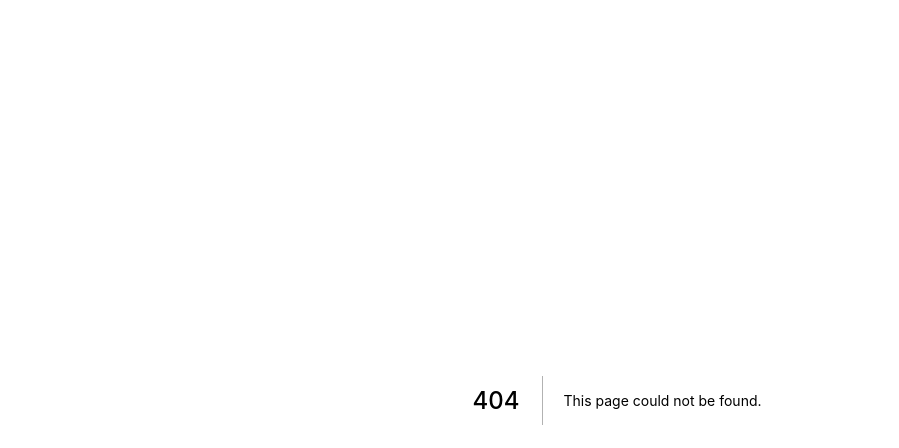
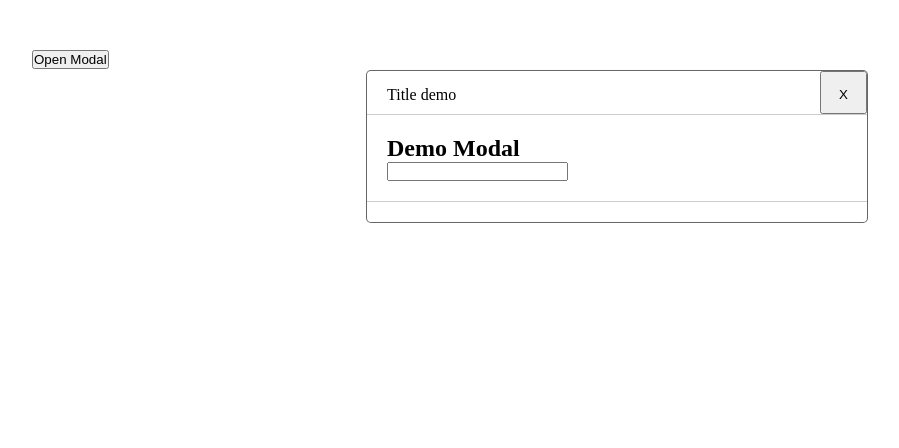
Before and after one commit to duong94/first-demo-nextjs, a Next.js app: page /modal/solution in a window 1280 px wide. Before the commit this address had no page. Shown: the top 448 px of the page, without its empty margins (23-922 px from the left). Built offline with nearby package versions, Linux system fonts and the light colour scheme.

Commit message:
24 Solution 02

```diff
--- /dev/null
+++ b/components/ModalSolution/index.tsx
@@ -0,0 +1,45 @@
+import React, { useEffect, useState } from "react";
+import "./modal.scss";
+
+type ModalProps = {
+    isVisible?: boolean;
+}
+
+const CLASS_DEFAULT = "tcl-modal__wrapper";
+
+const ModalSolution: React.FC<ModalProps> = ({ children, isVisible }) => {
+    const [className, setClassName] = useState(CLASS_DEFAULT);
+
+    useEffect(() => {
+        if(isVisible === true) {
+            setClassName((oldClass) => oldClass + "show");
+            document.querySelector("body").classList.add("tcl-modal__open");
+        }else{
+            setClassName(CLASS_DEFAULT);
+            document.querySelector("body").classList.remove("tcl-modal__open");
+        }
+
+    },[ isVisible])
+
+    return (
+        <div className={className}>
+            <div className="tcl-mask"></div>
+            <div className="tcl-dialog">
+                <div className="tcl-modal__content">
+                    <div className="tcl-modal__header">
+                        Title demo
+                        <button className="tcl-modal__close">X</button>
+                    </div>
+                    <div className="tcl-modal__body">
+                        { children }
+                    </div>
+                    <div className="tcl-modal__footer">
+
+                    </div>
+                </div>
+            </div>
+        </div>
+    )
+}
+
+export default ModalSolution;
--- /dev/null
+++ b/components/ModalSolution/modal.scss
@@ -0,0 +1,96 @@
+.tcl-modal {
+    &__wrapper {
+        position: fixed;
+        top: 0;
+        left: 0;
+        right: 0;
+        bottom: 0;
+        overflow-x:hidden;
+        overflow-y: scroll;
+        font-family: sans-serif;
+        opacity: 0;
+        visibility: hidden;
+        &.show {
+            opacity: 1;
+            visibility: visible;
+        }
+        .tcl-mask {
+            position: fixed;
+            top: 0;
+            left: 0;
+            right: 0;
+            bottom: 0;
+            cursor: pointer;
+            background-color: rgba(0,0,0,0.5);
+        }
+    }
+
+    &__content {
+        width: 500px;
+        background-color: #fff;
+        position: absolute;
+        top: 20px;
+        left: 50%;
+        overflow-x: hidden;
+        overflow-y: auto;
+        border: 1px solid rgba(0,0,0,0.6);
+        opacity: 0;
+        transform: translate(-50%, 0) scale(1.2);
+        transition: all 0.3s ease;
+        border-radius: 5px;
+    }
+    &__body {
+        padding: 20px;
+    }
+    &__header {
+        position: relative;
+        padding: 15px 20px 10px 20px;
+        border-bottom: 1px solid #ccc;
+    }
+    &__footer {
+        padding: 10px 20px;
+        border-top: 1px solid #ccc;
+        text-align: right;
+    }
+
+    &__close {
+        position: absolute;
+        top: 0;
+        right: 0;
+        bottom: 0;
+        padding: 14px 17px;
+        cursor: pointer;
+    }
+
+    &__ok,
+    &__cancel {
+        cursor: pointer;
+        padding: 5px 15px;
+        border-radius: 3px;
+        background-color:#fff;
+        border: 1px solid #333;
+        transition: all 0.3s ease;
+    }
+
+    &__ok {
+        color: #fff;
+        margin-left: 15px;
+        background-color: #333;
+        &:hover {
+            color: #333;
+            background-color: #fff;
+        }
+    }
+}
+body.tcl-modal {
+    &__open {
+        overflow: hidden;
+        & .tcl-modal__content{
+            opacity: 1;
+            transform: translate(-50%, 0) scale(1);
+        }
+    }
+}
+.tcl-dialog {
+    position: relative;
+}
--- /dev/null
+++ b/pages/modal/solution.tsx
@@ -0,0 +1,24 @@
+import React, { useState } from "react";
+import ModalTest from "../../components/ModalSolution";
+
+export default function () {
+    const [openModal, setOpenModal] = useState(false);
+
+    return (
+        <div className="container">
+            <ModalTest
+                isVisible={true}
+            >
+                <h2>Demo Modal</h2>
+                <form>
+                    <input type="text" />
+                </form>
+            </ModalTest>
+
+            <button
+                onClick={() => {
+                    setOpenModal(true);
+                }}>Open Modal</button>
+        </div>
+    )
+}
```
Also changed, not shown: pages/modal/demo.tsx (added).
